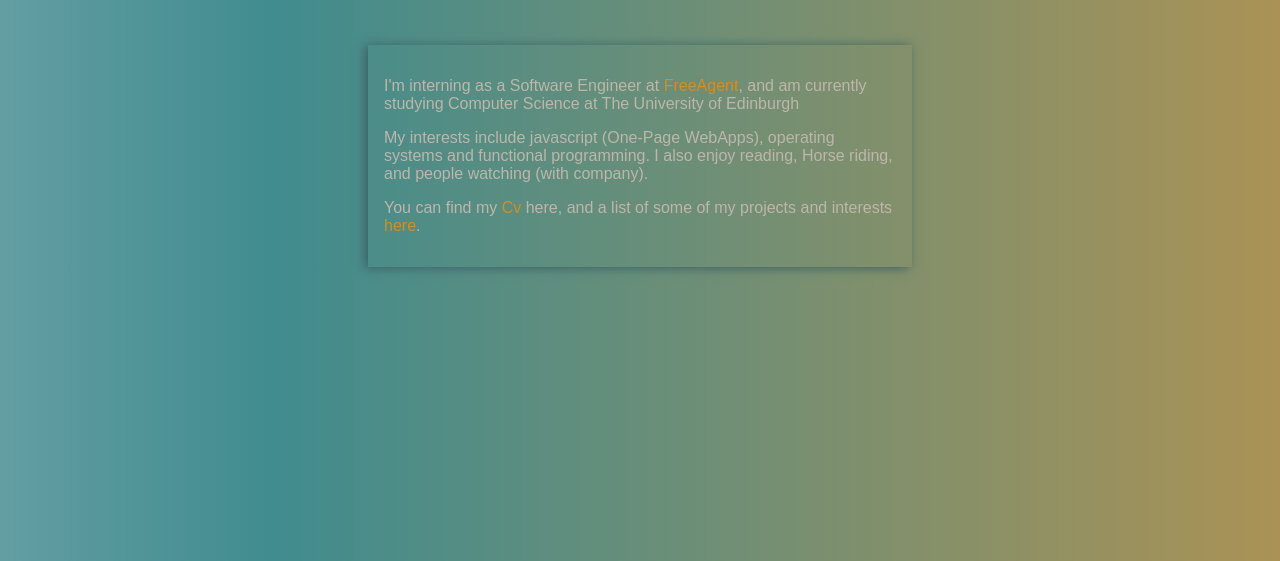
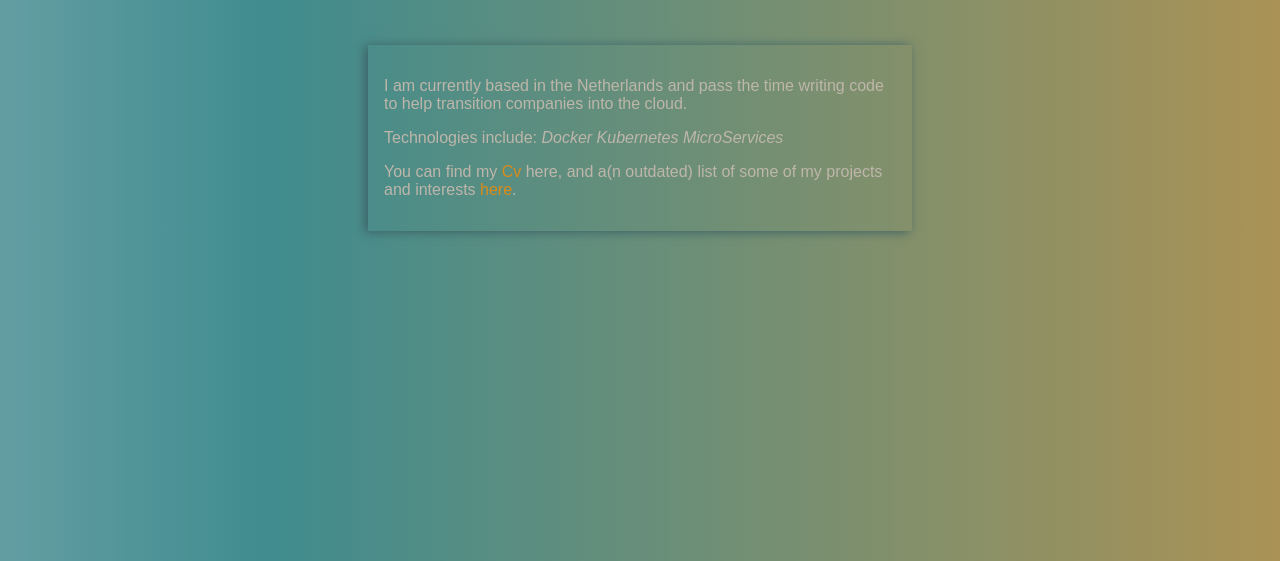
Before and after one commit to hamhut1066/personal_website, a plain HTML site: page docs/index.html in a window 1280 px wide. Shown: the part 239-800 px from the top of the page. Drawn offline with Linux system fonts and the light colour scheme; a web font is replaced by a local one.

Commit message:
finally update the tiny amount of information I have on myself!

```diff
--- a/docs/index.html
+++ b/docs/index.html
@@ -21,9 +21,10 @@
         </div>
 
         <div class="content">
-            <p>I'm interning as a Software Engineer at <a href="http://freeagent.com">FreeAgent</a>, and am currently studying Computer Science at The University of Edinburgh</p>
-            <p>My interests include javascript (One-Page WebApps), operating systems and functional programming. I also enjoy reading, Horse riding, and people watching (with company).</p>
-            <p> You can find my <a href="http://share.aoeu.me/cv.pdf">Cv</a> here, and a list of some of my projects and interests <a href="/imagine.html">here</a>.</p>
+          <p>I am currently based in the Netherlands and pass the time writing code to help transition companies into the cloud.</p>
+          <p>Technologies include: <em>Docker</em> <em>Kubernetes</em> <em>MicroServices</em>
+
+          <p> You can find my <a href="http://files.aoeu.me/resume.pdf">Cv</a> here, and a(n outdated) list of some of my projects and interests <a href="/imagine.html">here</a>.</p>
         </div>
 <a rel="me" href="http://github.com/hamhut1066"></a>
 <a rel="me" href="http://twitter.com/hamhut1066"></a>
```
